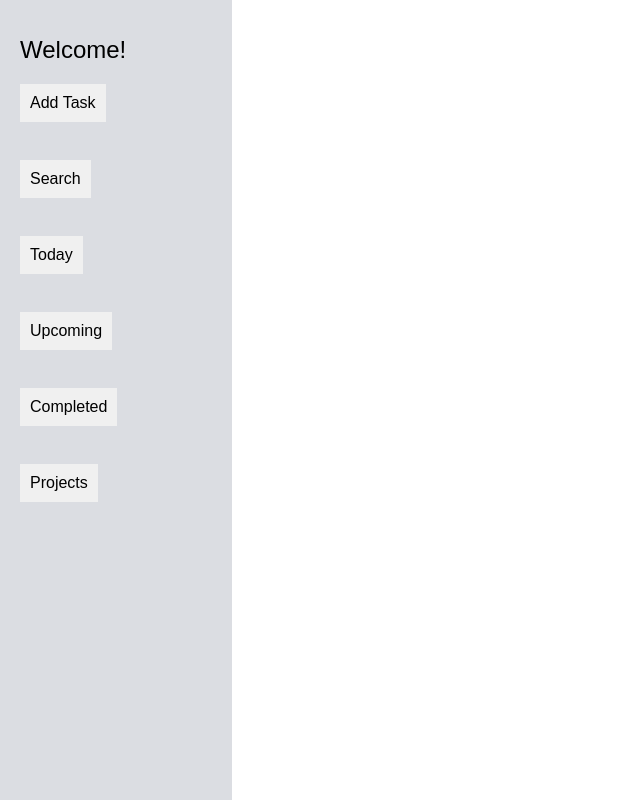
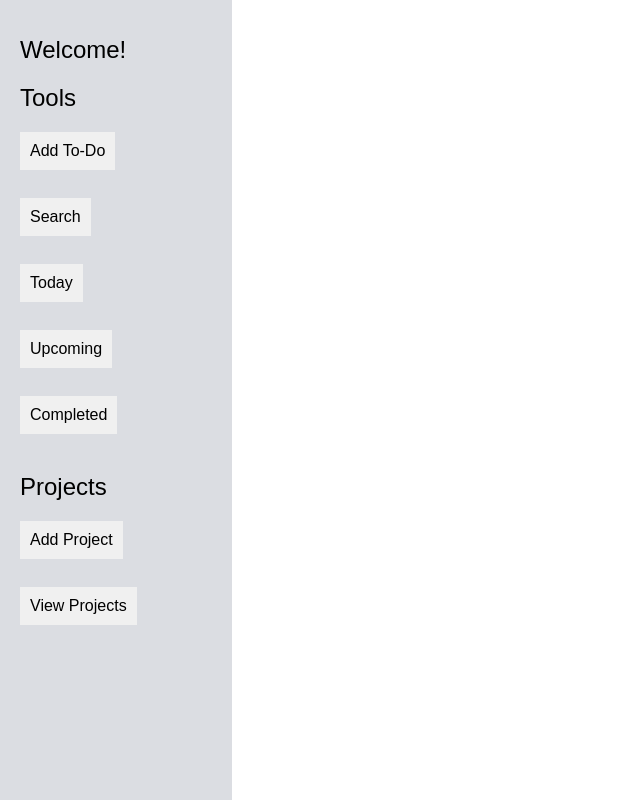
Before and after one commit to G135-neitzen/To-Do-List, a website built with webpack: page src/template.html in a window 1280 px wide. Shown: the whole page, without its empty margins (0-640 px from the left). Built offline with nearby package versions, Linux system fonts and the light colour scheme.

Commit message:
Work on task.js file started

```diff
--- a/src/styles.css
+++ b/src/styles.css
@@ -9,6 +9,7 @@ header{
     position: fixed;
     height: 100%;
     padding: 20px;
+
 }
 header h1 {
     font-size: 24px;
@@ -16,7 +17,7 @@ header h1 {
 }
 header button {
     display: block;
-    margin: 10px 0;
+    margin: 5px 0;
     padding: 10px;
     background-color: #f0f0f0;
     border: none;
--- a/src/template.html
+++ b/src/template.html
@@ -1,20 +1,32 @@
 <!DOCTYPE html>
 <html lang="en">
+
 <head>
     <meta charset="UTF-8">
     <meta name="viewport" content="width=device-width, initial-scale=1.0">
     <link rel="stylesheet" href="styles.css">
     <title>To-Do List</title>
 </head>
+
 <body>
     <header>
-        <h1>Welcome!</h1>
-        <button id="add-task">Add Task</button><br>
-        <button id="search-tasks">Search</button><br>
-        <button id="today-tasks">Today</button><br>
-        <button id="upcoming-tasks">Upcoming</button><br>
-        <button id="completed-tasks">Completed</button><br>
-        <button id="Projects">Projects</button><br>
+        <div class="h1eader">
+            <h1>Welcome!</h1>
+        </div>
+        <div class="tools">
+            <h1>Tools</h1>
+            <button id="Add To-Do">Add To-Do</button><br>
+            <button id="Search To-Do">Search</button><br>
+            <button id="Today-tasks">Today</button><br>
+            <button id="Upcoming-tasks">Upcoming</button><br>
+            <button id="Completed-tasks">Completed</button><br>
+        </div>
+        <div class="projects">
+            <h1>Projects</h1>
+            <button id="add-project">Add Project</button><br>
+            <button id="view-projects">View Projects</button><br>
+        </div>
     </header>
 </body>
+
 </html>
```
Also changed, not shown: src/task.js (added, +12 -0 lines), src/index.js (line endings or trailing spaces).
